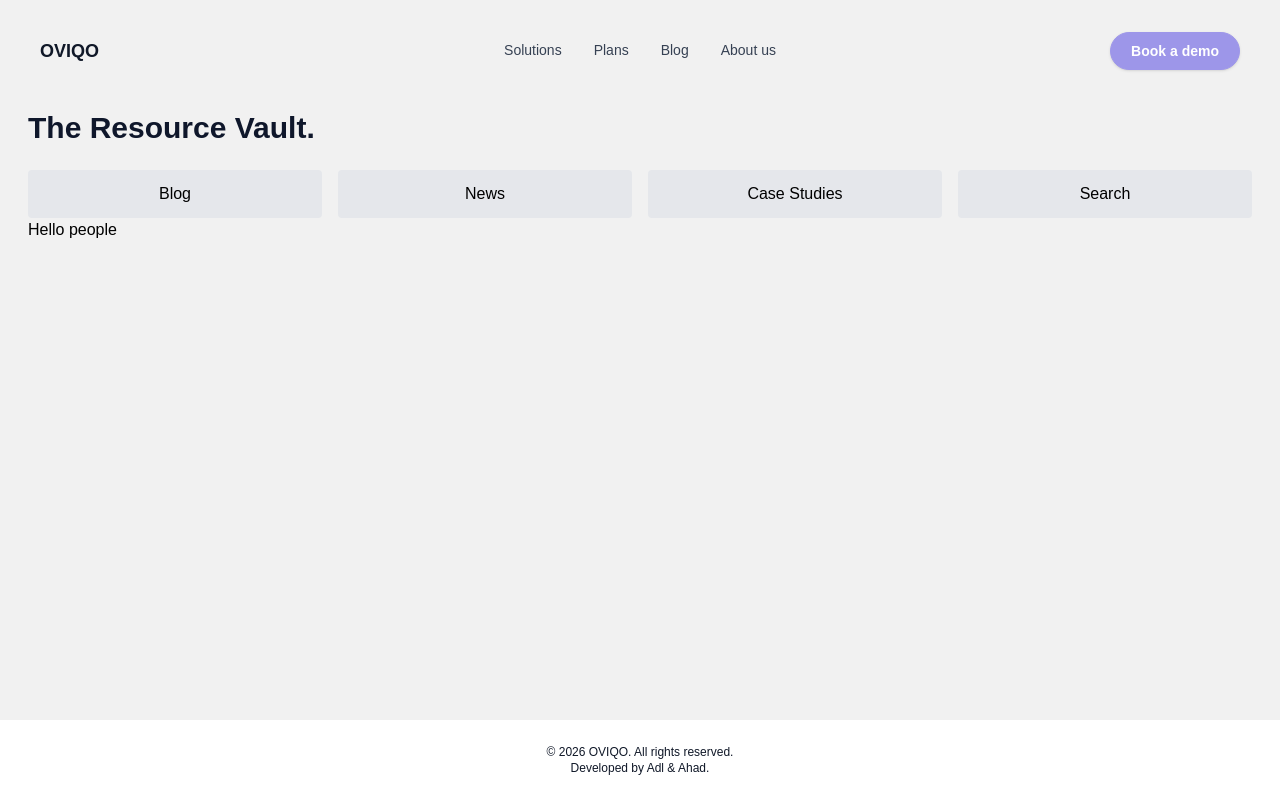
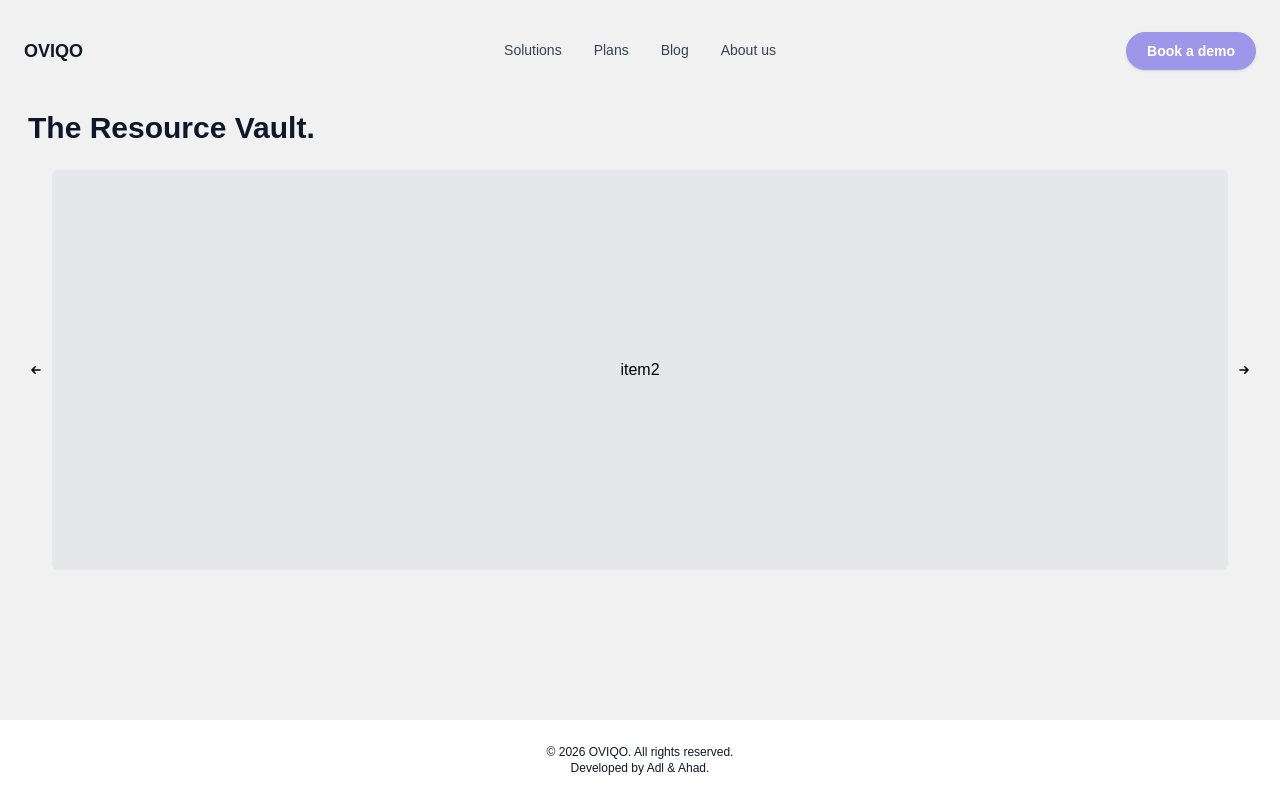
Before and after one commit to Oviqo-dev/oviqo-web, a Next.js app: page /blog in a window 1280 px wide. Built offline with nearby package versions, Linux system fonts and the light colour scheme.

Commit message:
created version 1 of carousel on blog page

```diff
--- a/app/blog/page.tsx
+++ b/app/blog/page.tsx
@@ -1,11 +1,29 @@
 'use client';
 
-import { useState, useEffect } from 'react';
+import { useState, useEffect, useRef } from 'react';
 import Link from 'next/link';
 import Carousel from "../../components/carousel";
 
 
 export default function Blog(){
+    const carouselData = useRef([
+      {
+        title: 'item',
+        color: 'red'
+      },
+      {
+        title: 'item2',
+        color: 'blue'
+      },
+      {
+        title: 'item3',
+        color: 'green'
+      }
+
+    ]);
+
+    const [ activeItemIndex, setActiveItemIndex] = useState(1);
+
     const [scrolled, setScrolled] = useState(false);
 
       useEffect(() => {
@@ -56,7 +74,7 @@ export default function Blog(){
       `}</style>
 
       {/* Floating Sticky Header Container */}
-      <div className="sticky top-0 z-50 w-full pt-4 px-4 transition-all duration-300">
+      <div className="sticky top-0 z-50 w-full pt-4 px-4 pl-0 pr-0 transition-all duration-300">
         <header
           className={`mx-auto transition-all duration-300 flex items-center justify-between ${
             scrolled
@@ -106,22 +124,20 @@ export default function Blog(){
       </div>
 
 
-          <main className="flex-1 flex mx-auto flex-col w-full max-w-7xl justify-between pl-7 pr-7">
+          <main className="flex-1 flex mx-auto flex-col w-full max-w-7xl justify-between pt-0 pl-7 pr-7">
             <section>
             <h1 className="text-3xl font-bold text-slate-900 py-6 text-left">
               The Resource Vault.
             </h1>
 
-            <div className="text-black w-full">
-              <div className="flex w-full text-black text-center gap-4">
-                <div className="flex-1 rounded-sm bg-gray-200 p-3">Blog</div>
-                <div className="flex-1 rounded-sm bg-gray-200 p-3">News</div>
-                <div className="flex-1 rounded-sm bg-gray-200 p-3">Case Studies</div>
-                <div className="flex-1 rounded-sm bg-gray-200 p-3">Search</div>
-              </div>
-            </div>
 
-            <Carousel/>
+
+            <Carousel
+              activeItemIndex={activeItemIndex}
+              setActiveItemIndex={setActiveItemIndex}
+              carouselData={carouselData.current}
+
+            />
 
             </section>
 
--- a/app/page.tsx
+++ b/app/page.tsx
@@ -54,7 +54,7 @@ export default function Home() {
       `}</style>
 
       {/* Floating Sticky Header Container */}
-      <div className="sticky top-0 z-50 w-full pt-4 px-4 transition-all duration-300">
+      <div className="sticky top-0 z-50 w-full pt-4 px-4 pl-0 pr-0 transition-all duration-300">
         <header
           className={`mx-auto transition-all duration-300 flex items-center justify-between ${
             scrolled
--- a/app/plans/page.tsx
+++ b/app/plans/page.tsx
@@ -57,7 +57,7 @@ export default function Plans() {
       `}</style>
 
       <div className="flex flex-col h-screen">
-      <div className="sticky top-0 z-50 w-full pt-4 px-4 transition-all duration-300">
+      <div className="sticky top-0 z-50 w-full pt-4 px-4 pl-0 pr-0 transition-all duration-300">
         <header
           className={`mx-auto transition-all duration-300 flex items-center justify-between ${
             scrolled
@@ -109,13 +109,13 @@ export default function Plans() {
 
 
         <section className="bg-white flex-1 h-full" id="solution">
-          <div className="p-6 text-left text-black h-auto">
+          <div className="p-2 pt-4 text-left text-black h-auto">
             <div className="flex">
               <div className="text-left mb-8 ml-4 width-half flex-1">
               <h1 className="text-3xl font-bold">Ready to build your government contract pipeline.</h1>
               </div>
 
-              <div className="flex-1 text-right text-gray-500 max-w-80 pr-5">Simple and transparent plans to help you win the contract, with support from our team every step of the way.</div>
+              {/*<div className="flex-1 text-right text-gray-500 max-w-80 pr-5">Simple and transparent plans to help you win the contract, with support from our team every step of the way.</div>*/}
             </div>
 
 
--- a/components/carousel.tsx
+++ b/components/carousel.tsx
@@ -1,9 +1,23 @@
-export default function Carousel()
+import { HiArrowSmLeft, HiArrowSmRight } from "react-icons/hi";
+
+export default function Carousel({activeItemIndex, setActiveItemIndex, carouselData})
 {
     return(
         <>
-        <h1 className="text-black">Hello people</h1>
+        <div className="text-black flex items-center gap-2">
+        <button
+            onClick={()=>{
+               activeItemIndex !== 0  && setActiveItemIndex(prevIndex=>prevIndex-1)
+            }}>
+            <HiArrowSmLeft/>
+        </button>
 
+
+        <div className="w-full max-w-full grid place-items-center bg-gray-200 rounded-md h-100">{carouselData[activeItemIndex].title}</div>
+        <button onClick={()=>{
+               activeItemIndex !== carouselData.length-1  && setActiveItemIndex((prevIndex)=>prevIndex+1)
+            }}><HiArrowSmRight/></button>
+        </div>
         </>
     )
 
--- a/package.json
+++ b/package.json
@@ -11,7 +11,8 @@
   "dependencies": {
     "next": "16.4.3",
     "react": "19.3.0",
-    "react-dom": "19.3.0"
+    "react-dom": "19.3.0",
+    "react-icons": "^5.7.0"
   },
   "devDependencies": {
     "@tailwindcss/turbopack": "^4",
```
Also changed, not shown: 1 other file (tests, documents, lock files or other folders).
